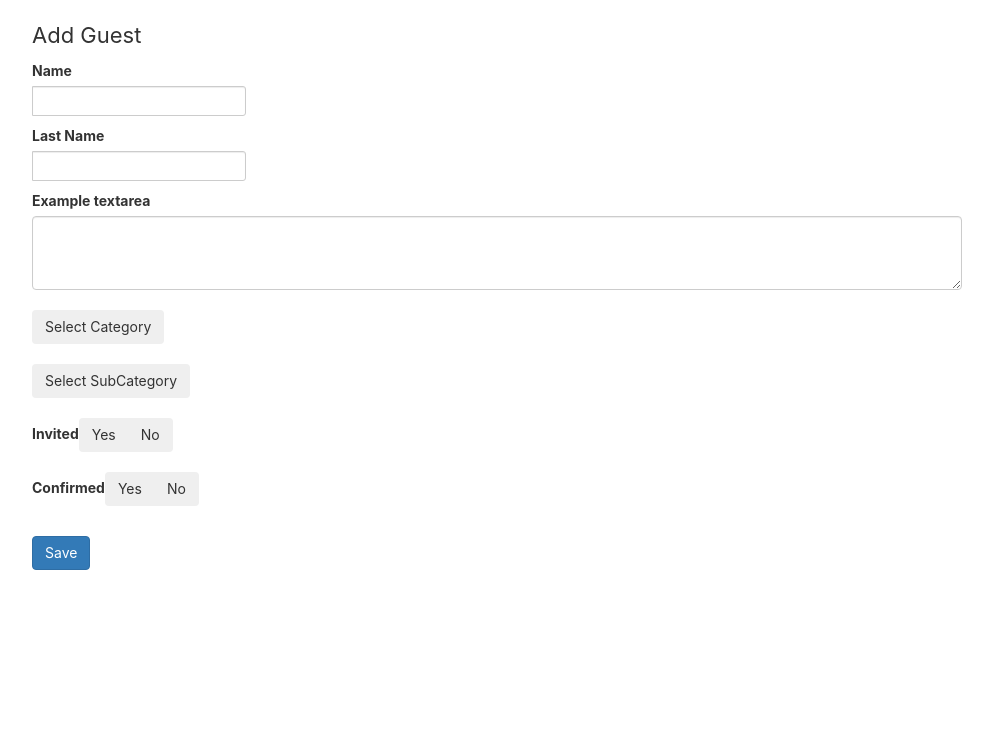
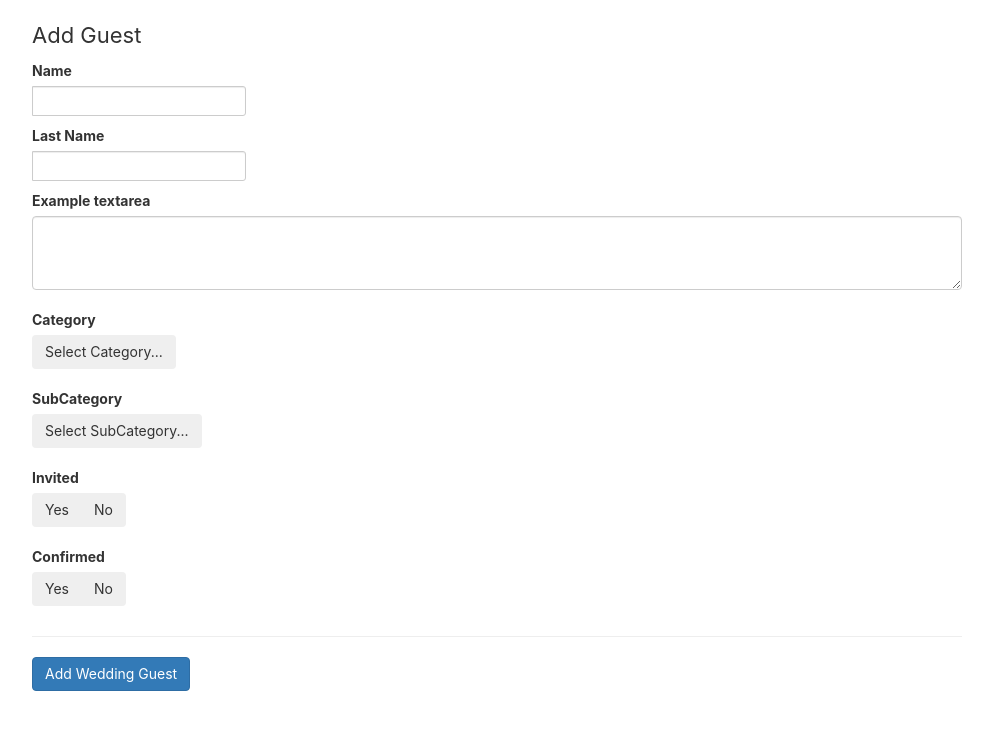
Before and after one commit to jovanmil/wedding-front, a React (Create React App) app: page /addGuest in a window 1280 px wide. Shown: the top 730 px of the page, without its empty margins (143-1136 px from the left). Built offline with nearby package versions, Linux system fonts and the light colour scheme.

Commit message:
Base AddGuest, category and SubCategory pages 2

```diff
--- a/src/main/AddGuest.js
+++ b/src/main/AddGuest.js
@@ -33,11 +33,6 @@ class AddGuest extends Component {
   radioStyle = {
     marginTop: "20px",
     display: "block"
-  };
-
-  dropDownButton = {
-    display: "block",
-    marginTop: "20px"
   };
 
   dropDownItem = {
@@ -86,21 +81,27 @@ class AddGuest extends Component {
 
   generateCategories() {
     return (
-        <DropdownButton style={this.dropDownButton} variant={"secondary"} id="dropdown-basic-button" title="Select Category">
+        <div style={this.radioStyle}>
+          <Label>Category</Label>
+          <DropdownButton variant={"secondary"} id="dropdown-basic-button" title="Select Category...">
             <Dropdown.Item style={this.dropDownItem} onClick={() => alert("OK")}>Category 1</Dropdown.Item>
             <Dropdown.Item style={this.dropDownItem} onClick={() => alert("OK")}>Category 2</Dropdown.Item>
             <Dropdown.Item style={this.dropDownItem} onClick={() => alert("OK")}>Category 3</Dropdown.Item>
           </DropdownButton>
+        </div>
     );
   }
 
   generateSubCategories() {
     return (
-        <DropdownButton style={this.dropDownButton} variant={"secondary"} id="dropdown-basic-button" title="Select SubCategory">
+        <div style={this.radioStyle}>
+          <Label>SubCategory</Label>
+          <DropdownButton variant={"secondary"} id="dropdown-basic-button" title="Select SubCategory...">
             <Dropdown.Item style={this.dropDownItem} onClick={() => alert("OK")}>SubCategory 1</Dropdown.Item>
             <Dropdown.Item style={this.dropDownItem} onClick={() => alert("OK")}>SubCategory 2</Dropdown.Item>
             <Dropdown.Item style={this.dropDownItem} onClick={() => alert("OK")}>SubCategory 3</Dropdown.Item>
           </DropdownButton>
+        </div>
     );
   }
 
@@ -108,10 +109,12 @@ class AddGuest extends Component {
     return (
         <div style={this.radioStyle}>
           <Label>Invited</Label>
-          <ButtonGroup aria-label="Basic example">
+          <div>
+            <ButtonGroup toggle={true} aria-label="Basic example">
               <Button variant="secondary">Yes</Button>
               <Button variant="secondary">No</Button>
             </ButtonGroup>
+          </div>
         </div>
     );
   }
@@ -120,10 +123,12 @@ class AddGuest extends Component {
     return (
         <div style={this.radioStyle}>
           <Label>Confirmed</Label>
+          <div>
             <ButtonGroup aria-label="Basic example">
               <Button variant="secondary">Yes</Button>
               <Button variant="secondary">No</Button>
             </ButtonGroup>
+          </div>
         </div>
     );
   }
@@ -136,7 +141,8 @@ class AddGuest extends Component {
 
     const saveJsx = (
         <div style={this.saveButton}>
-          <Button>Save</Button>
+          <hr/>
+          <Button>Add Wedding Guest</Button>
         </div>
     );
 
```
Lines whose indentation alone changed are shown as unchanged.
